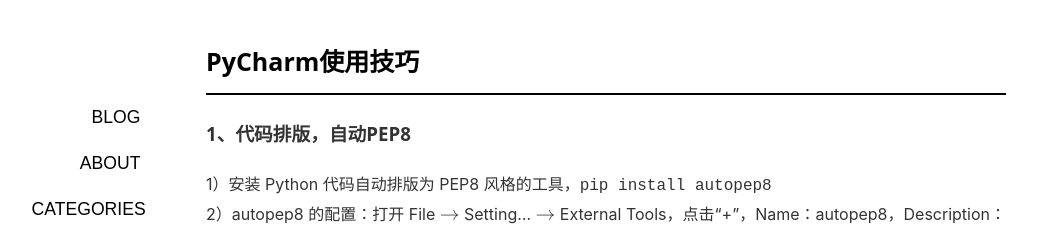
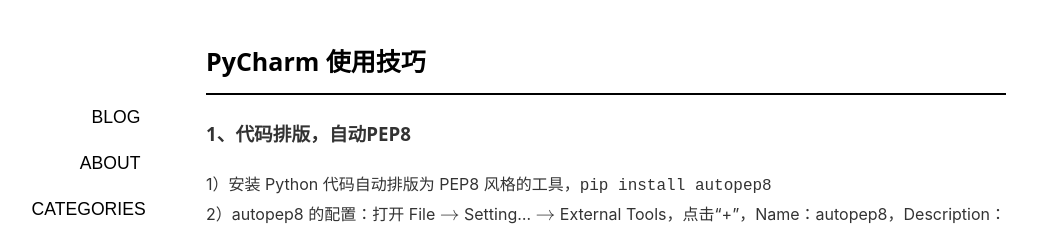
Before and after one commit to Quebradawill/quebrada.github.io, a Jekyll site: the page built from _posts/2020-02-05-pycharm-usage.md, in a window 1280 px wide and 900 px high. Shown: the top 233 px of the window, without its empty margins (34-1071 px from the left). Built offline with Jekyll 4.4.1, drawn with Linux system fonts in a browser that asks for light colours; formulas are drawn with MathJax 3; a script that is not in the unit is left out; comment, search, counter and statistics services are not loaded.

```diff
--- a/_posts/2020-02-05-pycharm-usage.md
+++ b/_posts/2020-02-05-pycharm-usage.md
@@ -1,6 +1,6 @@
 ---
 layout: post
-title: PyCharm使用技巧
+title: PyCharm 使用技巧
 date: 2020-02-05
 categories: Programming
 tags: Python
```
